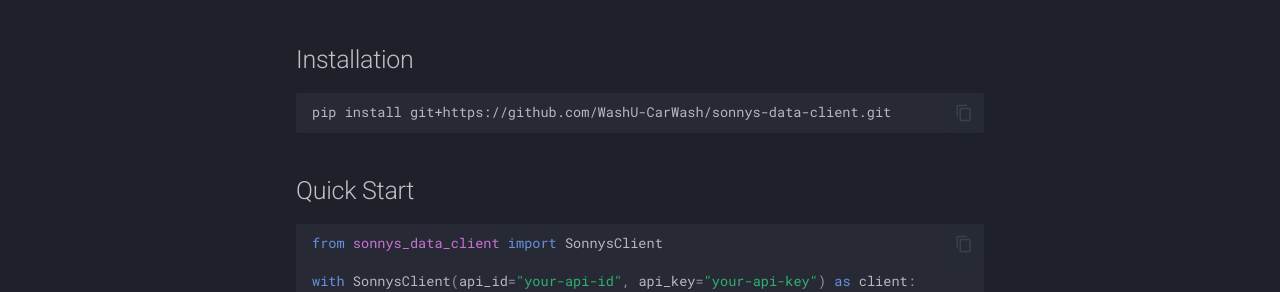
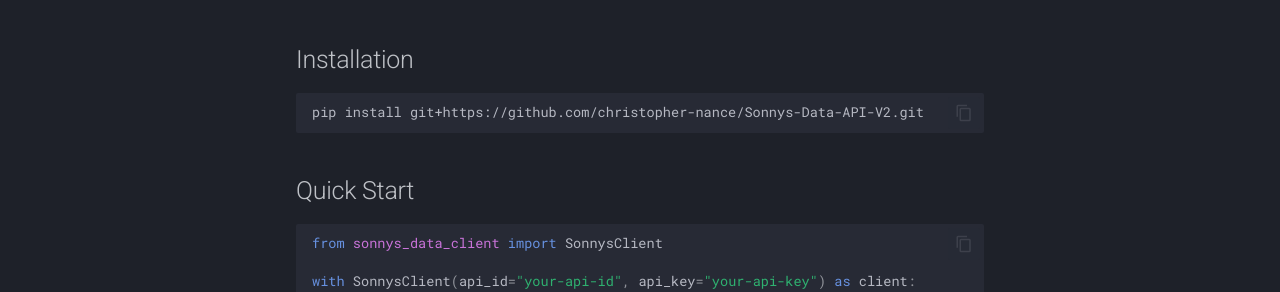
Before and after one commit to christopher-nance/Sonnys-Data-API-V2, an MkDocs documentation site: the page built from docs/index.md, in a window 1280 px wide and 1304 px high. Shown: the part 621-913 px from the top of the window. Built offline with MkDocs 1.6.1 and Material for MkDocs 9.7.7, drawn with Linux system fonts in a browser that asks for light colours; comment, search, counter and statistics services are not loaded; some of the changed lines change nothing that is shown.

Commit message:
fix(12-02): correct repository URLs in docs site
- mkdocs.yml repo_url pointed to wrong GitHub repo
- docs/index.md install URL pointed to wrong repo

````diff
--- a/docs/index.md
+++ b/docs/index.md
@@ -18,7 +18,7 @@
 ## Installation
 
 ```bash
-pip install git+https://github.com/WashU-CarWash/sonnys-data-client.git
+pip install git+https://github.com/christopher-nance/Sonnys-Data-API-V2.git
 ```
 
 ## Quick Start
--- a/mkdocs.yml
+++ b/mkdocs.yml
@@ -1,6 +1,6 @@
 site_name: "Sonny's Data Client"
 site_description: "Python client for the Sonny's Carwash Controls Data API"
-repo_url: "https://github.com/washu-carwash/sonnys-data-client"
+repo_url: "https://github.com/christopher-nance/Sonnys-Data-API-V2"
 
 theme:
   name: material
````
